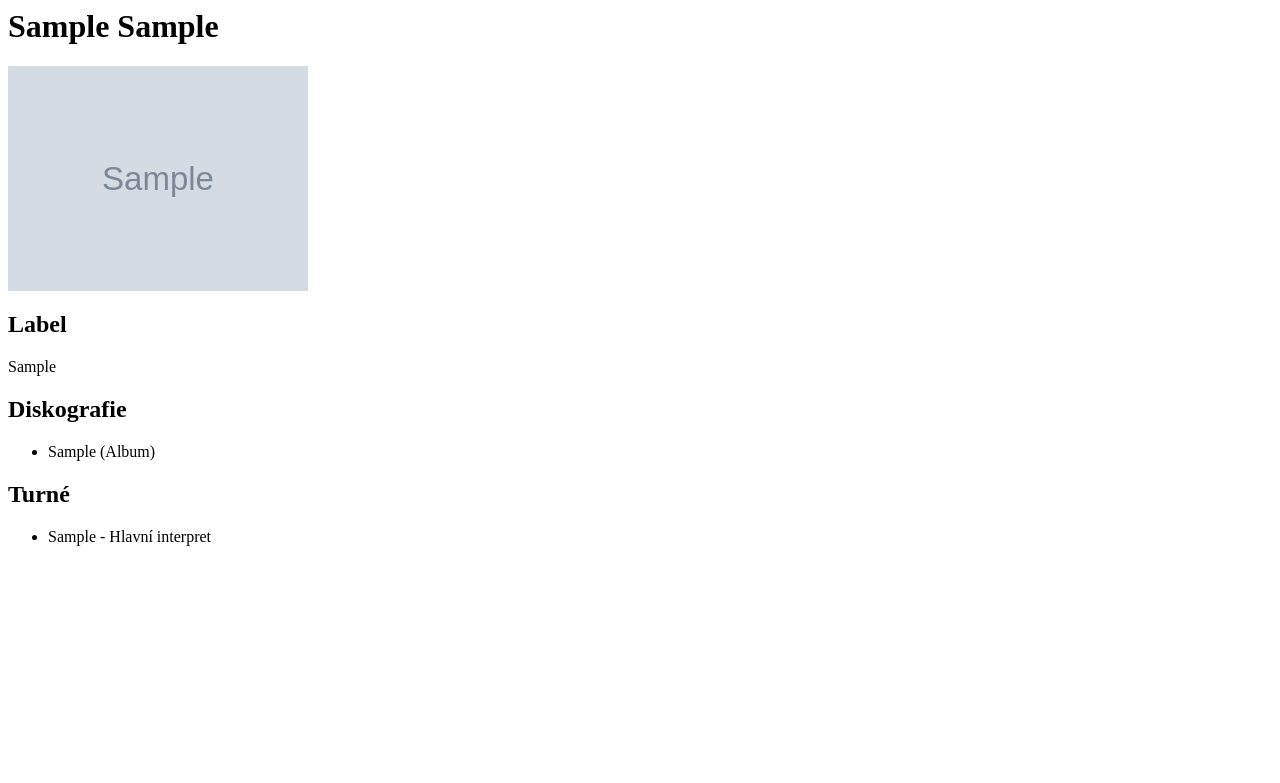
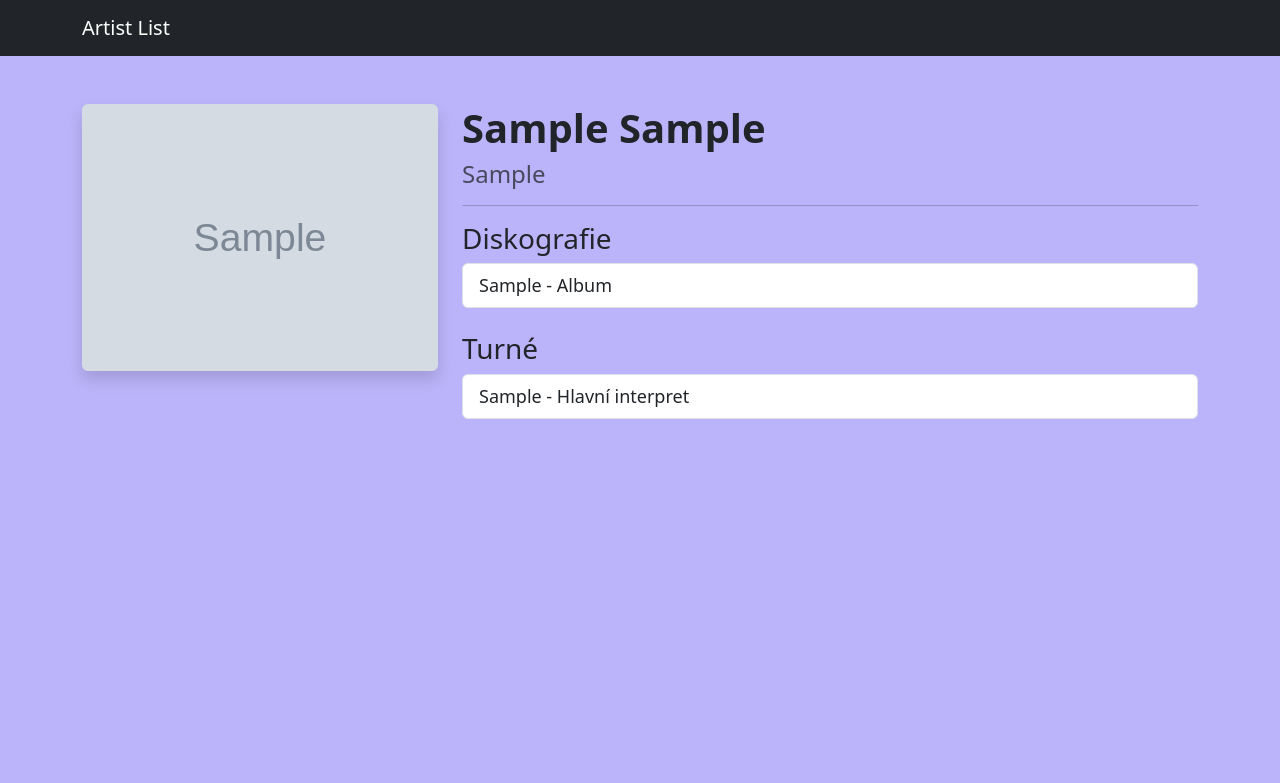
Before and after one commit to SamuelCesla/PVA_Artist_List, a Django app: page /interpret/1/ in a window 1280 px wide. Shown: the top 783 px of the page. Run offline with Django 5.2, Linux system fonts and the light colour scheme; tables that the repository leaves empty hold one stand-in row (values such as "Sample post"); grey boxes marked "Sample" are stand-in pictures.

Commit message:
předělání detail.html

```diff
--- a/Interpreti/static/css/styles.css
+++ b/Interpreti/static/css/styles.css
@@ -1,5 +1,5 @@
 body {
-    background-color: #181036;
+    background-color: rgba(79, 58, 242, 0.378) !important;
 }
 
 
@@ -23,3 +23,12 @@ body {
 .card-title {
     font-weight: bold;
 }
+
+
+.list-group-item {
+    font-size: 18px;
+}
+
+h1 {
+    font-weight: bold;
+}
--- a/Interpreti/templates/detail.html
+++ b/Interpreti/templates/detail.html
@@ -1,3 +1,66 @@
+{% load static %}
+
+<!DOCTYPE html>
+<html lang="cs">
+
+<head>
+
+    <meta charset="UTF-8">
+
+    <meta name="viewport" content="width=device-width, initial-scale=1.0">
+
+    <title>
+
+        {{ interpret.jmeno }}
+        {{ interpret.prijmeni }}
+
+    </title>
+
+    <link
+        href="https://cdn.jsdelivr.net/npm/bootstrap@5.3.3/dist/css/bootstrap.min.css"
+        rel="stylesheet"
+    >
+
+    <link
+        rel="stylesheet"
+        href="{% static 'css/styles.css' %}"
+    >
+
+</head>
+
+<body>
+
+<nav class="navbar navbar-dark bg-dark">
+
+    <div class="container">
+
+        <a class="navbar-brand" href="/">
+            Artist List
+        </a>
+
+    </div>
+
+</nav>
+
+<div class="container mt-5">
+
+    <div class="row">
+
+        <div class="col-md-4">
+
+            {% if interpret.foto %}
+
+                <img
+                    src="{{ interpret.foto.url }}"
+                    class="img-fluid rounded shadow"
+                >
+
+            {% endif %}
+
+        </div>
+
+        <div class="col-md-8">
+
             <h1>
 
                 {{ interpret.jmeno }}
@@ -5,51 +68,47 @@
 
             </h1>
 
-{% if interpret.foto %}
+            <h4 class="text-muted">
 
-    <img
-        src="{{ interpret.foto.url }}"
-        width="300"
-    >
+                {{ interpret.label }}
 
-{% endif %}
+            </h4>
 
-<h2>Label</h2>
+            <hr>
 
-<p>
-    {{ interpret.label }}
-</p>
+            <h3>Diskografie</h3>
 
-<h2>Diskografie</h2>
-
-<ul>
+            <ul class="list-group mb-4">
 
                 {% for album in alba %}
 
-    <li>
+                    <li class="list-group-item">
 
                         {{ album.nazev }}
-        ({{ album.typ }})
+
+                        -
+
+                        {{ album.typ }}
 
                     </li>
 
                 {% empty %}
 
-    <li>
-        Žádná alba
+                    <li class="list-group-item">
+                        Žádná diskografie
                     </li>
 
                 {% endfor %}
 
             </ul>
 
-<h2>Turné</h2>
+            <h3>Turné</h3>
 
-<ul>
+            <ul class="list-group">
 
                 {% for vystoupeni in turne %}
 
-    <li>
+                    <li class="list-group-item">
 
                         {{ vystoupeni.tour.nazev_turne }}
 
@@ -61,10 +120,19 @@
 
                 {% empty %}
 
-    <li>
+                    <li class="list-group-item">
                         Interpret momentálně není na turné.
                     </li>
 
                 {% endfor %}
 
             </ul>
+
+        </div>
+
+    </div>
+
+</div>
+
+</body>
+</html>
```
Lines whose indentation alone changed are shown as unchanged.
